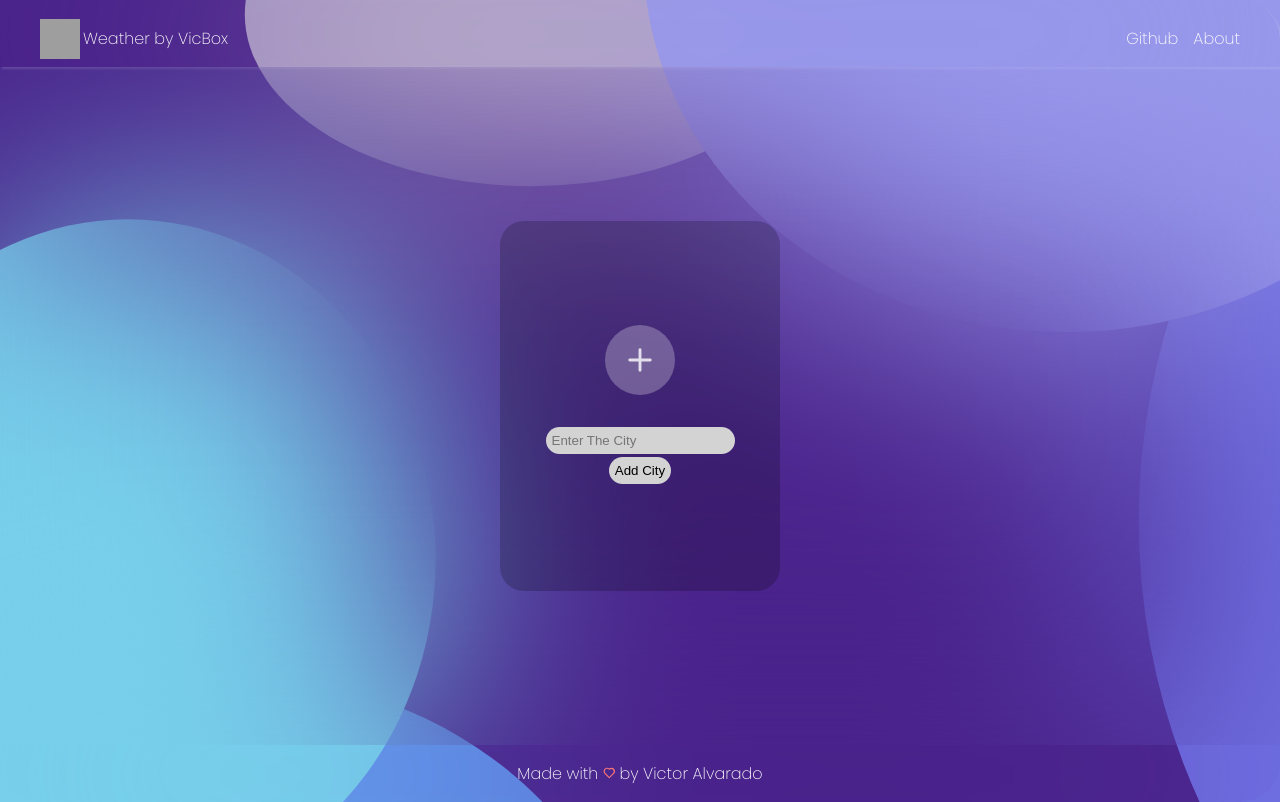
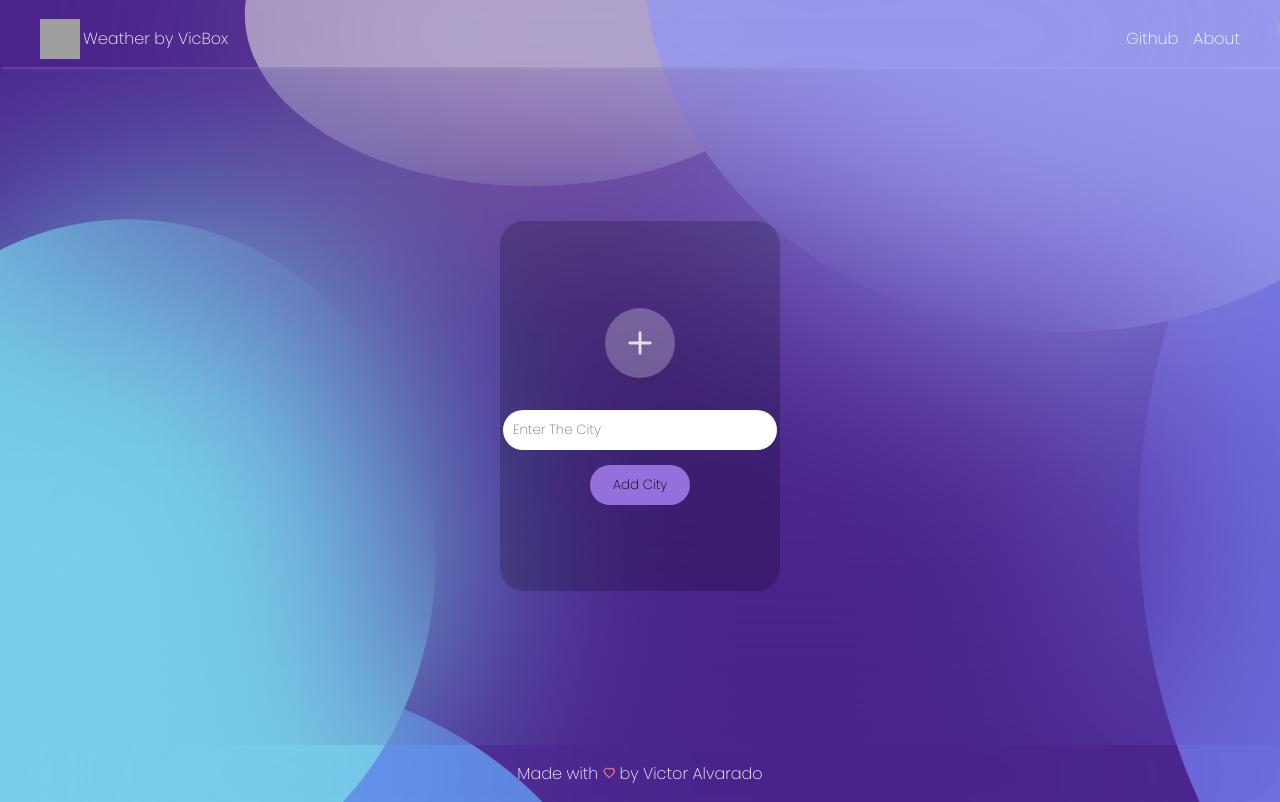
Before and after one commit to AHamza786/Weather-Application, a React (Create React App) app: page / in a window 1280 px wide. Both pictures are taken after a click on the button 640 px from the left and 377 px from the top of the page. Built offline with nearby package versions, Linux system fonts and the light colour scheme; grey boxes are pictures that could not be loaded.

Commit message:
Location card CSS

```diff
--- a/src/Components/LocationCard/LocationCard.css
+++ b/src/Components/LocationCard/LocationCard.css
@@ -30,12 +30,22 @@
   font-family: "Poppins", sans-serif;
   font-weight: 600;
 }
-.locationCard input{
-  padding: 6px;
-    border-radius: 30px;
+.locationCard #inputField{
+  padding: 10px;
+    border-radius: 60px;
     outline: none;
     border: none;
-    background-color: lightgray;
+    background-color: white;
     color: black;
-    margin-bottom: 3px;
+    margin-bottom: 15px;
+    font-family: "Poppins", sans-serif;
 }
+.locationCard .btn-input{
+  background-color: mediumpurple;
+    border: none;
+    outline: none;
+    width: 100px;
+    padding: 10px;
+    border-radius: 40px;
+    font-family: "Poppins", sans-serif;
+}
--- a/src/Components/LocationCard/LocationCard.jsx
+++ b/src/Components/LocationCard/LocationCard.jsx
@@ -30,6 +30,7 @@ function LocationCard() {
       <p id="city">{btn?'':'Add New Location'}</p>
       {btn && (
         <input
+          id="inputField"
           type="text"
           placeholder="Enter The City"
           onChange={(event) => {
@@ -38,7 +39,7 @@ function LocationCard() {
         />
       )}
       {btn && (
-        <input type="submit" placeholder="City" value={"Add City"} onClick={callWeatherCard} />
+        <input type="submit" placeholder="City" className="btn-input" value={"Add City"} onClick={callWeatherCard} />
       )}
     </div>
   );
--- a/src/Components/WeatherCard/WeatherCard.jsx
+++ b/src/Components/WeatherCard/WeatherCard.jsx
@@ -81,7 +81,7 @@ function WeatherCard(props) {
             </div>
             <div className="weatherCard">
               <div className="weather">
-                <h1 className="temp">{Math.trunc(data?.main.temp)}</h1>
+                <h1 className="temp">{Math.trunc(data?.main?.temp||0)}</h1>
                 <p>{data?.weather[0]?.main}</p>
               </div>
             </div>
```
